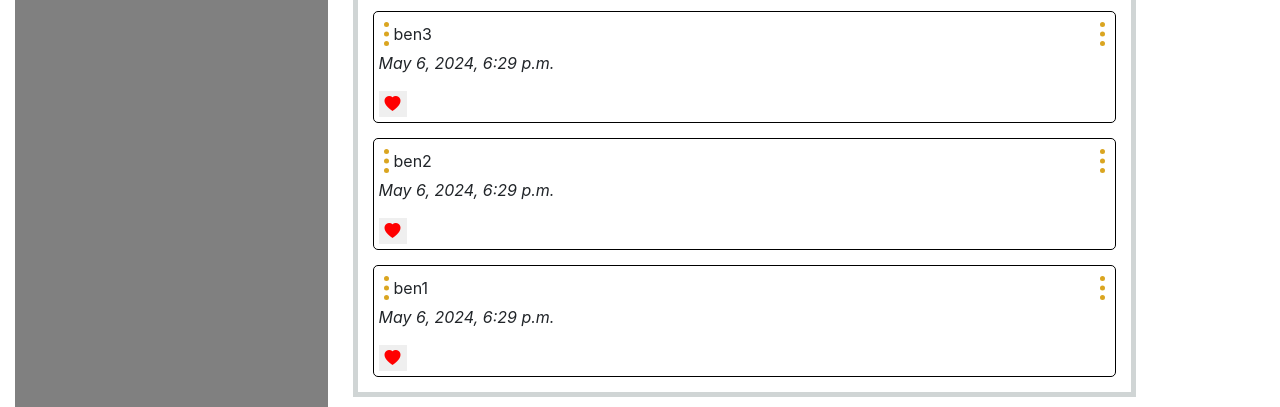
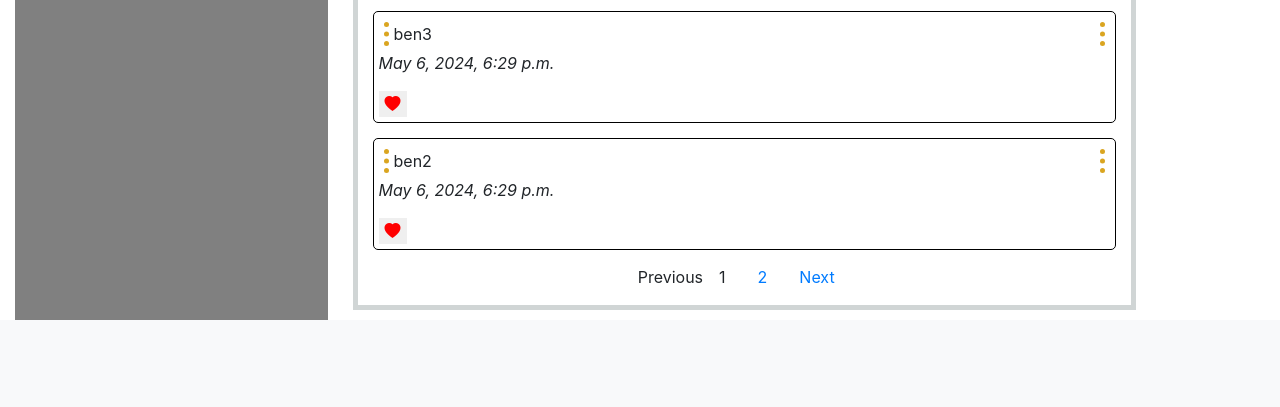
Before and after one commit to hon-nova/network, a Django app: page /profile/2 in a window 1280 px wide. Shown: the part 1462-1869 px from the top of the page. After the commit the page ends 1782 px from the top, so only its background shows below. Run offline with Django 3.2, Linux system fonts and the light colour scheme; a user stored in the database is signed in; data comes from the database, SQL or seed files in the repository; both versions use the stored data as it was after the commit; some libraries are stand-ins or nearby versions.

Commit message:
added more posts

```diff
--- a/network/templates/network/following.html
+++ b/network/templates/network/following.html
@@ -62,7 +62,7 @@
         </ul>
      {% endif %}
         </div>
-</div>
+  </div>
 {%endif%}
 </div>
 </div>
--- a/network/templates/network/index.html
+++ b/network/templates/network/index.html
@@ -31,7 +31,7 @@
          </form>
        </div>
        {%if post_counts%}
-       <p class="ml-3">Posts: {{post_counts}}</p>
+       <p class="ml-3">Posts({{post_counts}})</p>
        {%endif%}
      {%if posts and like_counts%}
        <div class="new-post">
--- a/network/templates/network/profile.html
+++ b/network/templates/network/profile.html
@@ -42,7 +42,9 @@
       <hr/>
   {%if posts%}
       <div class="">
-        <p class="ml-3">Posts({{posts|length}})</p>
+         {%if post_counts%}
+        <p class="ml-3">Posts({{post_counts}})</p>
+        {%endif%}
         {%for post in posts%}
         <div class="sub-new-post">
           <p class="original">{{ post.content }}</p>
@@ -55,6 +57,33 @@
         </div>
       </div>
         {%endfor%}
+        {% comment %} pagination {% endcomment %}
+        <div class="pagination-container">
+         {% if posts.has_other_pages %}
+           <ul class="pagination justify-content-center">
+           {% if posts.has_previous %}
+             <li class="mx-3"><a href="?page={{ posts.previous_page_number }}">Previous</a></li>
+           {% else %}
+             <li class="disabled class="mx-3""><span>Previous</span></li>
+           {% endif %}
+           {% for i in posts.paginator.page_range %}
+             {% if posts.number == i %}
+               <li class="active mx-3"><span>{{ i }} <span class="sr-only">(current)</span></span></li>
+             {% else %}
+               <li class="mx-3"><a href="?page={{ i }}">{{ i }}</a></li>
+             {% endif %}
+           {% endfor %}
+           {% if posts.has_next %}
+             <li class="mx-3"><a href="?page={{ posts.next_page_number }}">Next</a></li>
+           {% else %}
+             <li class="disabled mx-3"><span>Next</span></li>
+           {% endif %}
+           </ul>
+        {% endif %}
+           </div>
+     </div>
+
+        {% comment %} end pagination {% endcomment %}
       </div>
       {%else%}
       <p>No posts have been posted yet!</p>
--- a/network/views.py
+++ b/network/views.py
@@ -106,11 +106,23 @@
         all_user_posts=this_user.posts.all()
         all_user_posts=all_user_posts.order_by('-timestamp')
 
+        post_counts=len(all_user_posts)
         number_of_my_followers=this_user.followers.count()
 
         number_of_my_following=this_user.following_users.count()
+        # pagination
+        paginator = Paginator(all_user_posts, 10)
+        page = request.GET.get('page', 1)
+        try:
+            all_user_posts = paginator.page(page)
+        except PageNotAnInteger:
+            all_user_posts = paginator.page(1)
+        except EmptyPage:
+            all_user_posts = paginator.page(paginator.num_pages)
 
-        return render(request,'network/profile.html',{'posts':all_user_posts,'num_followers':number_of_my_followers,'num_following':number_of_my_following,'poster':this_user})
+        # end pagination
+
+        return render(request,'network/profile.html',{'posts':all_user_posts,'num_followers':number_of_my_followers,'num_following':number_of_my_following,'poster':this_user,'post_counts':post_counts})
 
     else:
         return redirect('login')
@@ -168,7 +180,7 @@
         all_users_posts=all_users_posts.order_by('-timestamp')
         logging.debug(f'all_users_posts::{all_users_posts}')
 
-        paginator = Paginator(all_users_posts, 4)
+        paginator = Paginator(all_users_posts, 10)
         page = request.GET.get('page', 1)
         try:
             all_users_posts = paginator.page(page)
```
Also changed, not shown: db.sqlite3.
